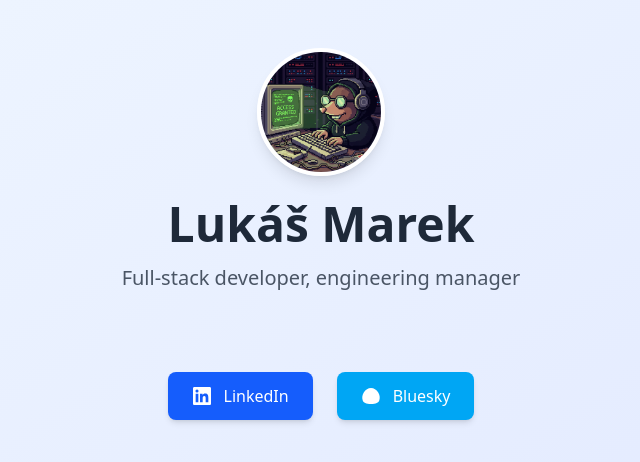
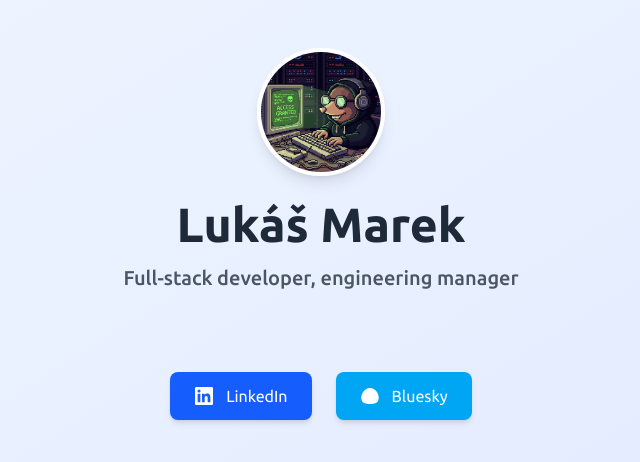
Before and after one commit to krtek/krtinec.cz, a SvelteKit app: page / in a window 1280 px wide. Shown: the top 462 px of the page, without its empty margins (319-959 px from the left). Built offline with nearby package versions, Linux system fonts and the light colour scheme.

Commit message:
Use Ubuntu

```diff
--- a/src/app.css
+++ b/src/app.css
@@ -1,6 +1,10 @@
+@import url('https://fonts.googleapis.com/css2?family=Ubuntu:ital,wght@0,300;0,400;0,500;0,700;1,300;1,400;1,500;1,700&display=swap');
 @import 'tailwindcss';
-@plugin '@tailwindcss/typography';
 
 body {
 	background-color: #dbeafe;
 }
+
+@theme {
+  --font-sans: "Ubuntu", sans-serif;
+}
```
